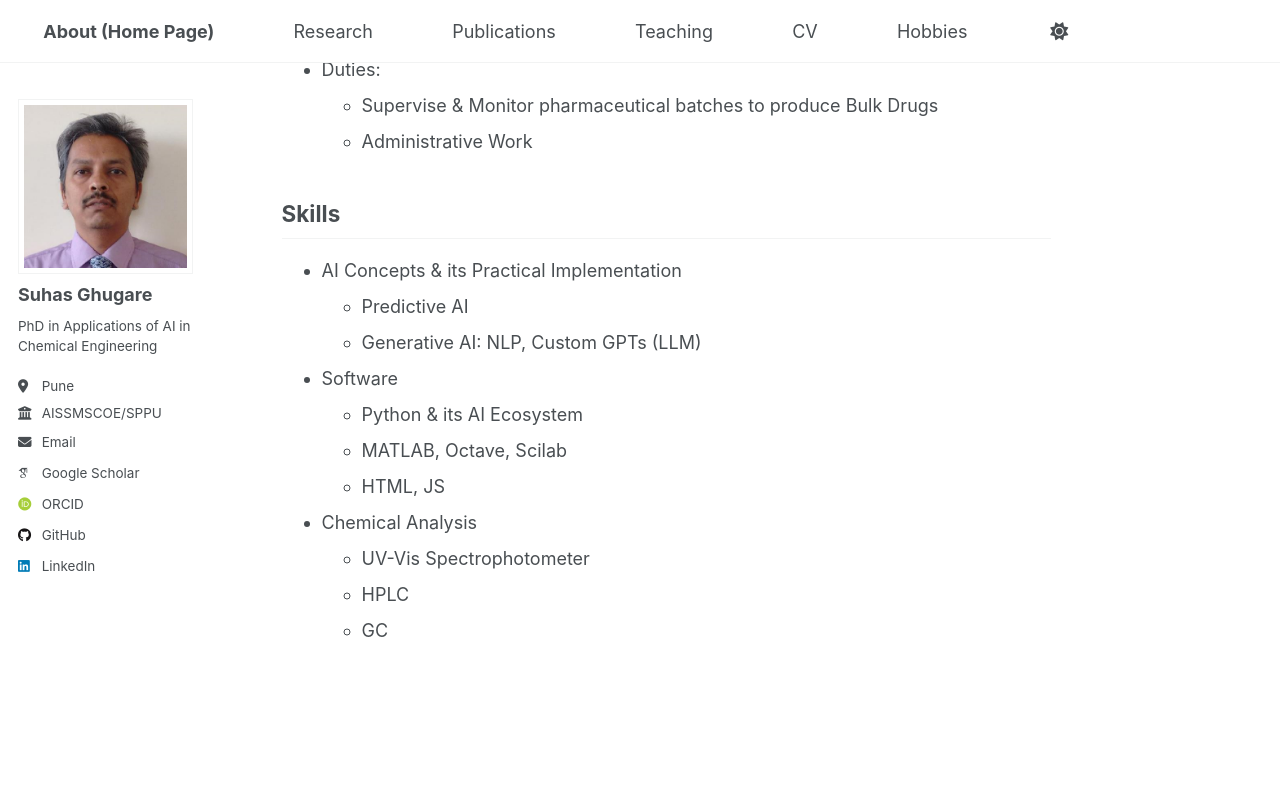
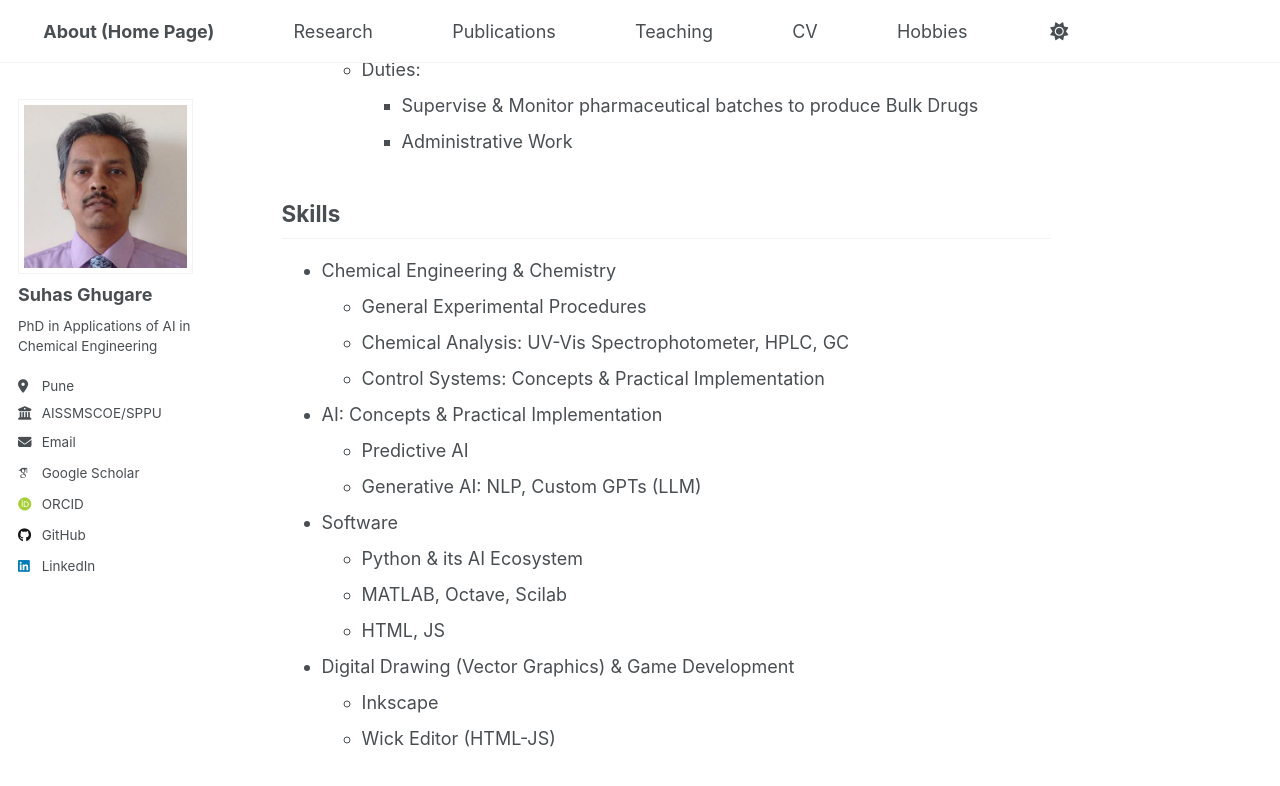
Before and after one commit to suhasghugare/suhasghugare.github.io, a Jekyll site: the page built from _pages/CV1.md, in a window 1280 px wide and 900 px high, scrolled down 736 px. Shown: the top 786 px of the window. Built offline with Jekyll 4.4.1, drawn with Linux system fonts in a browser that asks for light colours; some web fonts are replaced; a script that is not in the unit is left out.

Commit message:
Update CV1.md

```diff
--- a/_pages/CV1.md
+++ b/_pages/CV1.md
@@ -18,27 +18,30 @@ Work Experience
 * Assistant Professor in Chemical Engineering, All India Shri Shivaji Memorial Society’s College of Engineering, Pune-1
 * Lecturer in Chemical Engineering, All India Shri Shivaji Memorial Society’s Polytechnic, Pune-1
 
- * Duties:
+  * Duties:
      * Lectures & Practical’s of UG & PG Chemical Engineering students
      * Research
      * Administrative Work
 
 * Production Incharge, Cipla Ltd.(Pharmaceutical Major), Pune
- * Duties:
+  * Duties:
      * Supervise & Monitor pharmaceutical batches to produce Bulk Drugs
      * Administrative Work
 
 
 Skills
 ---
-* AI Concepts & its Practical Implementation
+* Chemical Engineering & Chemistry
+  * General Experimental Procedures
+  * Chemical Analysis: UV-Vis Spectrophotometer, HPLC, GC
+  * Control Systems: Concepts & Practical Implementation
+* AI: Concepts & Practical Implementation
   * Predictive AI
   * Generative AI: NLP, Custom GPTs (LLM)
 * Software
   * Python & its AI Ecosystem
   * MATLAB, Octave, Scilab
   * HTML, JS
-* Chemical Analysis
-  * UV-Vis Spectrophotometer
-  * HPLC
-  * GC
+* Digital Drawing (Vector Graphics) & Game Development
+  * Inkscape
+  * Wick Editor (HTML-JS)
```
